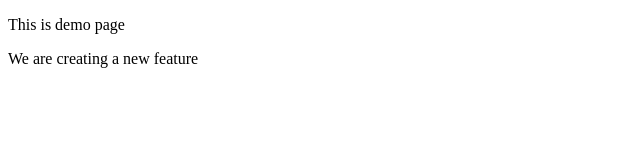
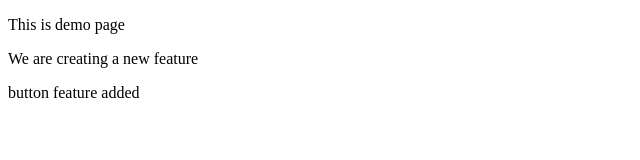
Before and after one commit to CmonMicheal/demo2, a plain HTML site: page index.html in a window 1280 px wide. Shown: the whole page, without its empty margins (0-640 px from the left). Drawn offline with Linux system fonts and the light colour scheme.

Commit message:
new butto  updated

```diff
--- a/index.html
+++ b/index.html
@@ -8,5 +8,6 @@
 <body>
     <p>This is demo page</p>
     <p>We are creating a new feature</p>
+    <p>button feature added</p>
 </body>
 </html>
```
